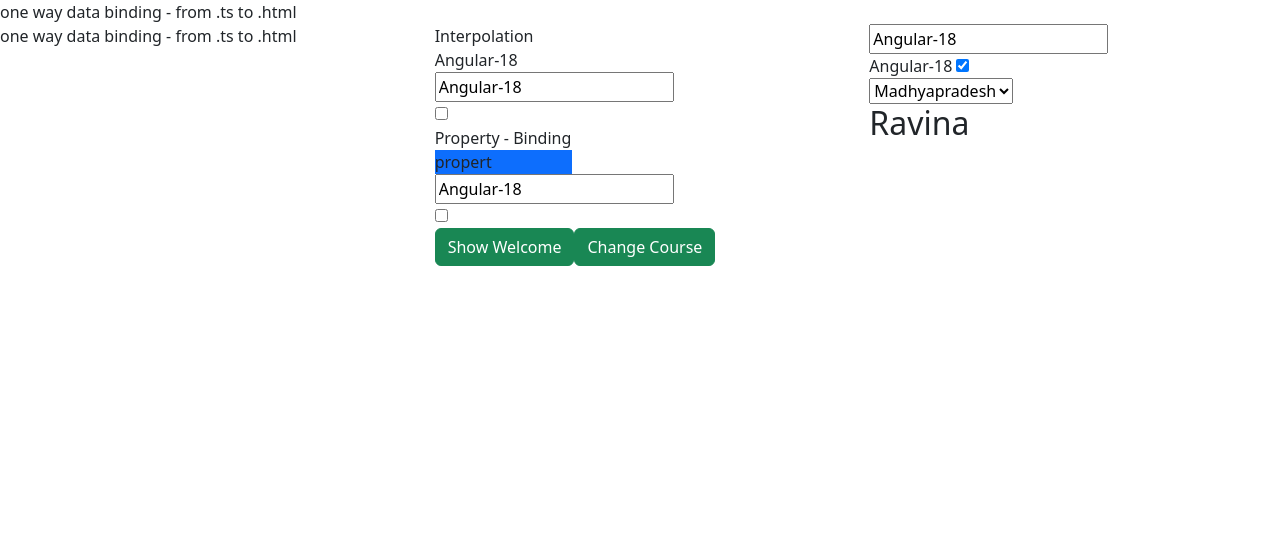
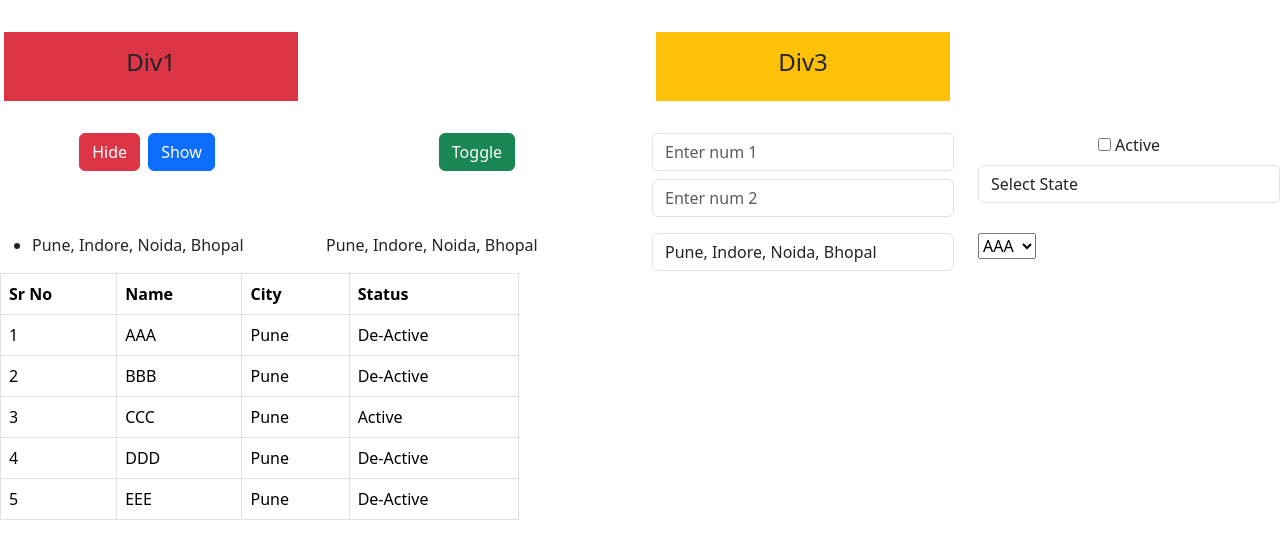
Before and after one commit to ravina-ghidode/Learn-Angular, an Angular app in the folder angular-18/: page / in a window 1280 px wide. Shown: the top 558 px of the page. Built offline with nearby package versions, Linux system fonts and the light colour scheme.

Commit message:
Structural Directive : *ngFor, *ngIf

```diff
--- a/angular-18/src/app/app.component.html
+++ b/angular-18/src/app/app.component.html
@@ -1 +1,2 @@
-<app-data-binding></app-data-binding>
+<!-- <app-data-binding></app-data-binding> -->
+<app-stuctural-directive></app-stuctural-directive>
--- a/angular-18/src/app/app.component.ts
+++ b/angular-18/src/app/app.component.ts
@@ -1,11 +1,12 @@
 import { Component } from '@angular/core';
 import { RouterOutlet } from '@angular/router';
 import { DataBindingComponent } from './components/data-binding/data-binding.component';
+import { StucturalDirectiveComponent } from './directives/stuctural-directive/stuctural-directive.component';
 
 @Component({
   selector: 'app-root',
   standalone: true,
-  imports: [RouterOutlet, DataBindingComponent],
+  imports: [RouterOutlet, DataBindingComponent, StucturalDirectiveComponent],
   templateUrl: './app.component.html',
   styleUrl: './app.component.css'
 })
--- /dev/null
+++ b/angular-18/src/app/directives/stuctural-directive/stuctural-directive.component.html
@@ -0,0 +1,96 @@
+<!-- Row 1: Divs -->
+<div class="row pt-3">
+    <div class="col-3 p-3">
+        <div *ngIf="isDiv1Visible" class="bg-danger p-3 text-center">
+            <h4>Div1</h4>
+        </div>
+    </div>
+    <div class="col-3 p-3">
+        <div *ngIf="isDiv2Visible" class="bg-success p-3 text-center">
+            <h4>Div2</h4>
+        </div>
+    </div>
+    <div class="col-3 p-3">
+        <div class="bg-warning p-3 text-center" *ngIf="num1 == num2">
+            <h4>Div3</h4>
+        </div>
+    </div>
+    <div class="col-3 p-3">
+        <div class="bg-info p-3 text-center" *ngIf="selectedState === 'US'">
+            <h4>Div4</h4>
+        </div>
+    </div>
+</div>
+
+<!-- Row 2: Buttons and Inputs -->
+<div class="row pt-3">
+    <div class="col-3 text-center">
+        <button class="btn btn-danger" (click)="hideDiv1()">Hide</button>
+        <button class="btn btn-primary mx-2" (click)="showDiv1()">Show</button>
+    </div>
+    <div class="col-3 text-center">
+        <button class="btn btn-success" (click)="toggleDiv2()">Toggle</button>
+    </div>
+    <div class="col-3 text-center">
+        <input type="text" [(ngModel)]="num1" placeholder="Enter num 1" class="form-control mb-2">
+        <input type="text" [(ngModel)]="num2" placeholder="Enter num 2" class="form-control">
+    </div>
+    <div class="col-3 text-center">
+        <input type="checkbox" [(ngModel)]="isActive"> Active
+        <select class="form-control mt-2" [(ngModel)]="selectedState">
+            <option value="">Select State</option>
+            <option value="India">India</option>
+            <option value="US">US</option>
+        </select>
+    </div>
+</div>
+
+<!-- Row 3: Dropdown and *ngFor -->
+<div class="row pt-3">
+    <div class="col-3">
+        <ul>
+            <li *ngFor="let city of cityArray">
+                {{ city }}
+            </li>
+        </ul>
+    </div>
+    <div class="col-3">
+        <div *ngFor="let cityName of cityArray">{{ cityName }}</div>
+    </div>
+    <div class="col-3">
+        <select class="form-control">
+            <option *ngFor="let c of cityArray">{{ c }}</option>
+        </select>
+    </div>
+    <div class="col-3">
+        <select>
+            <option *ngFor="let s of studentList" [value]="s.studentID">{{s.name}}</option>
+        </select>
+    </div>
+</div>
+
+<div class="row">
+    <div class="col-5">
+        <table class="table table-bordered">
+            <thead>
+                <tr>
+                    <th>Sr No</th>
+                    <th>Name</th>
+                    <th>City</th>
+                    <th>Status</th>
+                </tr>
+            </thead>
+            <tbody>
+                <tr *ngFor="let stu of studentList">
+                    <td>{{stu.studentID}}</td>
+                    <td>{{stu.name}}</td>
+                    <td>{{stu.city}}</td>
+                    <td>
+                        <span *ngIf="stu.isActive">Active</span>
+                        <span *ngIf="!stu.isActive">De-Active</span>
+                    </td>
+                </tr>
+            </tbody>
+        </table>
+    </div>
+</div>
--- /dev/null
+++ b/angular-18/src/app/directives/stuctural-directive/stuctural-directive.component.ts
@@ -0,0 +1,36 @@
+import { CommonModule } from '@angular/common';
+import { Component } from '@angular/core';
+import { FormsModule } from '@angular/forms';
+
+@Component({
+  selector: 'app-stuctural-directive',
+  standalone: true,
+  imports: [CommonModule, FormsModule],
+  templateUrl: './stuctural-directive.component.html',
+  styleUrl: './stuctural-directive.component.css'
+})
+export class StucturalDirectiveComponent {
+  isDiv1Visible: boolean = true;
+  isDiv2Visible: boolean = false;
+  num1: string = "";
+  num2: string = "";
+  isActive: boolean = false;
+  selectedState: string = "";
+  cityArray: string[] = ["Pune, Indore, Noida, Bhopal"];
+  studentList: any[] = [
+    { studentID: 1, name: 'AAA', city: 'Pune', isActive: false },
+    { studentID: 2, name: 'BBB', city: 'Pune', isActive: false },
+    { studentID: 3, name: 'CCC', city: 'Pune', isActive: true },
+    { studentID: 4, name: 'DDD', city: 'Pune', isActive: false },
+    { studentID: 5, name: 'EEE', city: 'Pune', isActive: false }
+  ]
+  showDiv1() {
+    this.isDiv1Visible = true;
+  }
+  hideDiv1() {
+    this.isDiv1Visible = false;
+  }
+  toggleDiv2() {
+    this.isDiv2Visible = !this.isDiv2Visible;
+  }
+}
```
Also changed, not shown: angular-18/src/app/directives/stuctural-directive/stuctural-directive.component.css (added), 1 other file (tests, documents, lock files or other folders).
